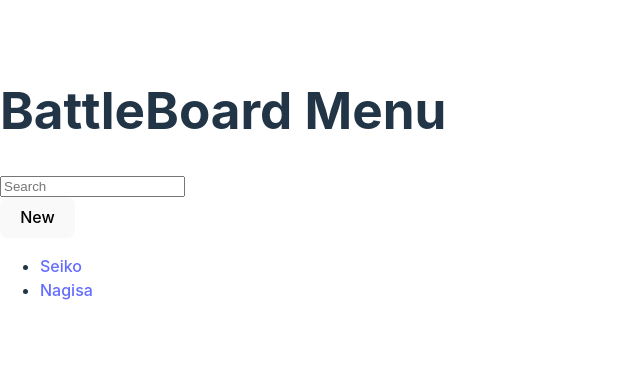
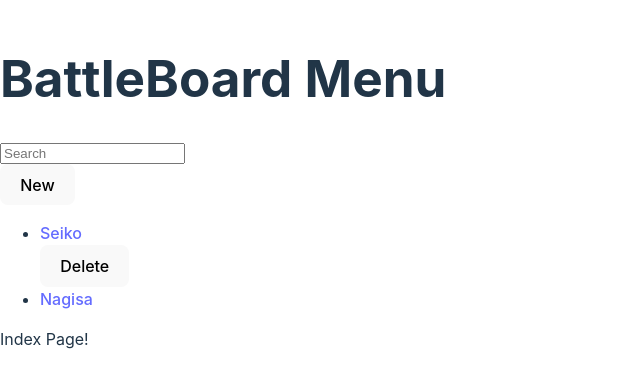
Before and after one commit to sachieko/BattleBoard, a React (Vite) app in the folder Frontend/: page / in a window 1280 px wide. Shown: the part 217-604 px from the top of the page, without its empty margins (0-640 px from the left). Built offline with nearby package versions, Linux system fonts and the light colour scheme.

Commit message:
Create basic routes and placeholders for paths and actions

```diff
--- a/Frontend/src/main.tsx
+++ b/Frontend/src/main.tsx
@@ -2,15 +2,37 @@ import React from 'react';
 import ReactDOM from 'react-dom/client';
 import {
   createBrowserRouter,
+  redirect,
   RouterProvider,
 } from 'react-router-dom';
 import Root from './routes/root'
+import { action as deleteAction } from './routes/Delete';
 import './index.css';
 
 const router = createBrowserRouter([
   {
     path: '/',
-    element: <Root />
+    element: <Root />,
+    errorElement: <div>Error!</div>,
+    children: [
+      { index: true, element: <div>Index Page!</div> },
+      {
+        path: 'boards/:boardId',
+        element: <div>This is a specific board!</div>,
+      },
+      {
+        path: 'edit/boards/',
+        element: <div>A list of boards!</div>,
+      },
+      {
+        path: 'edit/boards/:boardId',
+        element: <div>Editing a sepcific board</div>,
+      },
+      {
+        path: 'boards/:boardId/delete',
+        action: deleteAction,
+      },
+    ]
   }
 ])
 
--- /dev/null
+++ b/Frontend/src/routes/Delete.tsx
@@ -0,0 +1,10 @@
+import { redirect, Params } from "react-router-dom";
+
+interface IdeleteParams {
+    params: Params<string>;
+}
+
+export async function action({ params }: IdeleteParams) {
+    await setTimeout(() => alert(`deleted board ${params.boardId}!`), 1000)
+    return redirect('/');
+};
--- a/Frontend/src/routes/root.tsx
+++ b/Frontend/src/routes/root.tsx
@@ -1,4 +1,13 @@
+import {
+  Outlet,
+  redirect,
+  useNavigation,
+  Form,
+} from 'react-router-dom';
+
 export default function Root() {
+  const navigation = useNavigation();
+
   return (
     <>
       <div id="sidebar">
@@ -30,6 +39,19 @@ export default function Root() {
           <ul>
             <li>
               <a href={`/contacts/1`}>Seiko</a>
+              <Form
+                method="post"
+                action="boards/14/delete"
+                onSubmit={(event) => {
+                  if (
+                    !confirm(
+                      "Please confirm you want to delete this board!"
+                    )
+                  ) {
+                    event.preventDefault();
+                  }
+                }}
+                ><button type="submit">Delete</button></Form>
             </li>
             <li>
               <a href={`/contacts/2`}>Nagisa</a>
@@ -37,7 +59,12 @@ export default function Root() {
           </ul>
         </nav>
       </div>
-        <div id="detail"></div>
+      <div
+        id="detail"
+        className={navigation.state === 'loading' ? 'loading' : ''}
+        >
+          <Outlet />
+        </div>
     </>
   );
 }
```
Lines whose indentation alone changed are shown as unchanged.
